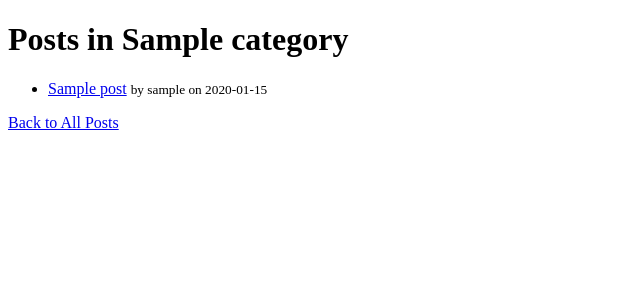
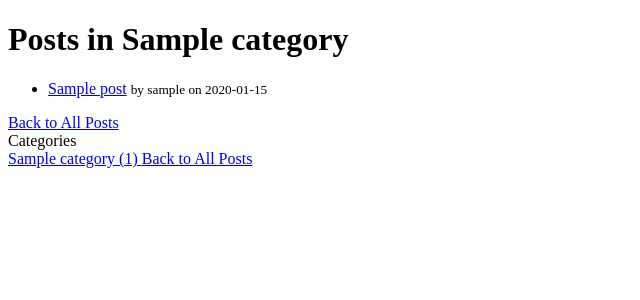
Before and after one commit to AhmadOxo/django-roadmap-30days, a Django app: a page that uses blog/templates/blog/posts_by_category.html in a window 1280 px wide. Shown: the top 300 px of the page, without its empty margins (0-640 px from the left). Run offline with Django 5.2, Linux system fonts and the light colour scheme; tables that the repository leaves empty hold one stand-in row (values such as "Sample post").

Commit message:
Practice 4: Add Pagination to Posts by Category View

```diff
--- a/blog/templates/blog/posts_by_category.html
+++ b/blog/templates/blog/posts_by_category.html
@@ -17,6 +17,54 @@
         <li>No posts in this category.</li>
     {% endfor %}
     </ul>
+    {% if page_obj.has_other_pages %}
+        <nav aria-label="Page navigation">
+          <ul class="pagination justify-content-center">
+            {% if page_obj.has_previous %}
+              <li class="page-item">
+                <a class="page-link" href="?page={{ page_obj.previous_page_number }}">Previous</a>
+              </li>
+            {% else %}
+              <li class="page-item disabled">
+                <span class="page-link">Previous</span>
+              </li>
+            {% endif %}
+
+            {% for num in page_obj.paginator.page_range %}
+              <li class="page-item {% if page_obj.number == num %}active{% endif %}">
+                <a class="page-link" href="?page={{ num }}">{{ num }}</a>
+              </li>
+            {% endfor %}
+
+            {% if page_obj.has_next %}
+              <li class="page-item">
+                <a class="page-link" href="?page={{ page_obj.next_page_number }}">Next</a>
+              </li>
+            {% else %}
+              <li class="page-item disabled">
+                <span class="page-link">Next</span>
+              </li>
+            {% endif %}
+          </ul>
+        </nav>
+      {% endif %}
+
+      <a href="{% url 'post_list' %}" class="btn btn-secondary mt-3">Back to All Posts</a>
+    </div>
+
+    <div class="col-lg-4">
+      <div class="card">
+        <div class="card-header bg-primary text-white">
+          Categories
+        </div>
+        <div class="list-group list-group-flush">
+          {% for cat in categories %}
+            <a href="{% url 'posts_by_category' cat.slug %}" class="list-group-item list-group-item-action">
+              {{ cat.name }} <span class="badge bg-secondary float-end"> ({{ cat.post_set.count }}) </span>
+            </a>
+          {% empty %}
+            <p class="text-muted">No categories yet.</p>
+          {% endfor %}
     <a href="{% url 'post_list' %}">Back to All Posts</a>
 </body>
 </html>
--- a/blog/urls.py
+++ b/blog/urls.py
@@ -8,5 +8,5 @@ urlpatterns = [
     path('posts/p/<slug:slug>/', views.post_detail, name='post_detail'),
     path('posts/p/<slug:slug>/edit/', views.post_update, name='post_update'),
     path('posts/p/<slug:slug>/delete/', views.post_delete, name='post_delete'),
-    path('posts/c/<slug:category_slug>/', views.posts_by_category, name='posts_by_category'),
+    path('posts/c/<slug:category_slug>/', views.PostsByCategoryView.as_view(), name='posts_by_category'),
 ]
--- a/blog/views.py
+++ b/blog/views.py
@@ -12,6 +12,18 @@ def post_list(request):
     posts = Post.objects.all().order_by('-created_at')
     return render(request, 'blog/post_list.html', {'posts': posts})
 
+def posts_by_category(request, category_slug):
+    category = get_object_or_404(Category, slug = category_slug)
+    posts = Post.objects.filter(categories = category).order_by('-created_at')
+    paginator = Paginator(posts, 5)
+    page_number = request.GET.get('page')
+    page_obj = paginator.get_page(page_number)
+    return render(request, 'blog/posts_by_category.html',
+                  {
+                      'category': category,
+                      'posts': page_obj,
+                      'page_obj': page_obj,
+                  })
 """
 
 class PostListView(ListView):
@@ -82,15 +94,23 @@ def post_delete(request, slug):
         return redirect('post_list')
     return render(request, 'blog/post_confirm_delete.html', {'post': post})
 
-def posts_by_category(request, category_slug):
-    category = get_object_or_404(Category, slug = category_slug)
-    posts = Post.objects.filter(categories = category).order_by('-created_at')
-    paginator = Paginator(posts, 5)
-    page_number = request.GET.get('page')
-    page_obj = paginator.get_page(page_number)
-    return render(request, 'blog/posts_by_category.html',
-                  {
-                      'category': category,
-                      'posts': page_obj,
-                      'page_obj': page_obj,
-                  })
+class PostsByCategoryView(ListView):
+    model = Post
+    template_name = 'blog/posts_by_category.html'
+    context_object_name = 'posts'
+    paginate_by = 5
+
+    def get_queryset(self):
+        category = get_object_or_404(Category, slug=self.kwargs['category_slug'])
+        qs = Post.objects.filter(categories=category).order_by('-created_at')
+        print(f"Category: {category.name} (slug: {self.kwargs['category_slug']})")
+        print(f"Filtered posts: {qs.count()}")
+        print(f"Post titles: {[post.title for post in qs]}")
+        print(f"Page size: {self.paginate_by}")
+        return qs
+
+    def get_context_data(self, **kwargs):
+        context = super().get_context_data(**kwargs)
+        context['category'] = get_object_or_404(Category, slug=self.kwargs['category_slug'])
+        context['categories'] = Category.objects.all()  # For sidebar
+        return context
```
